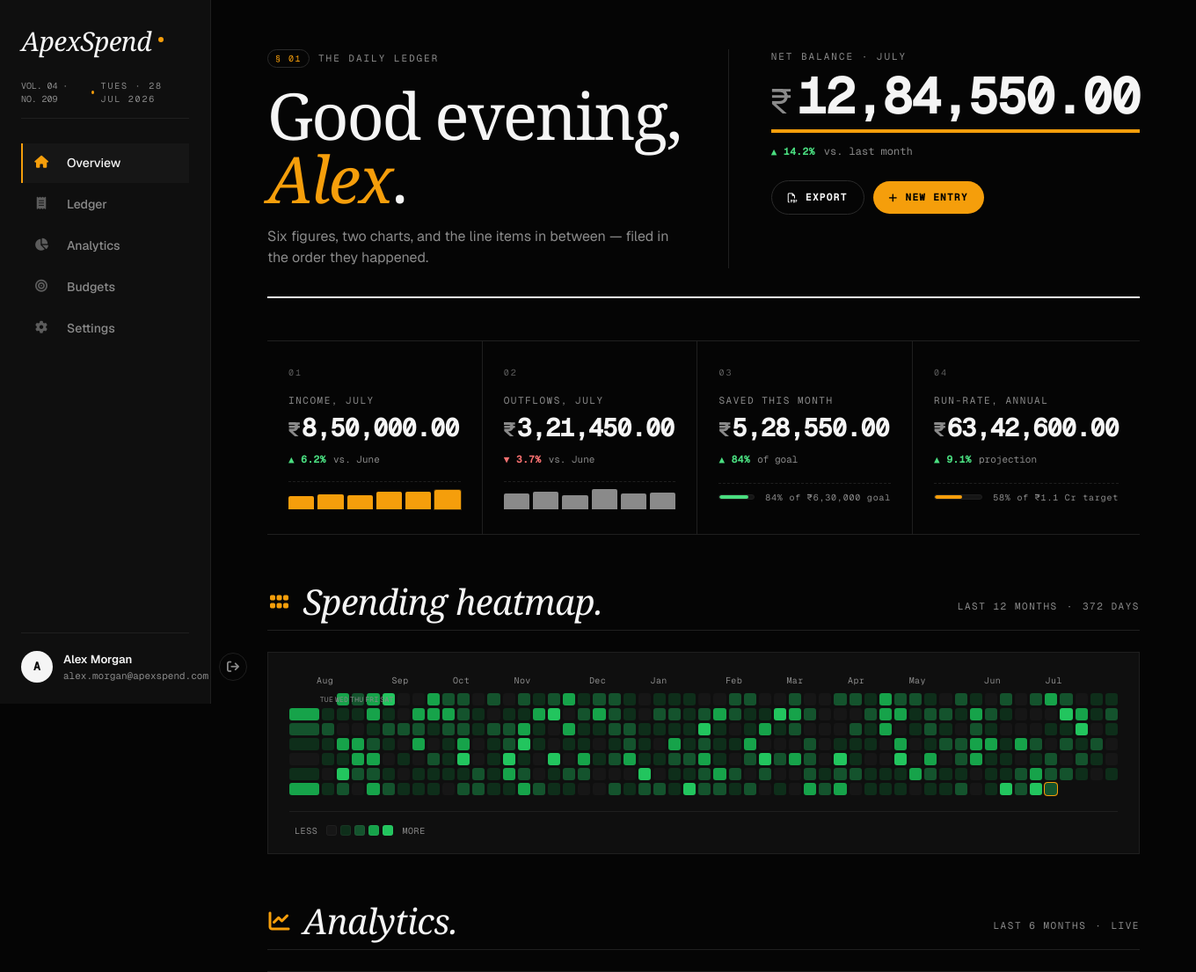
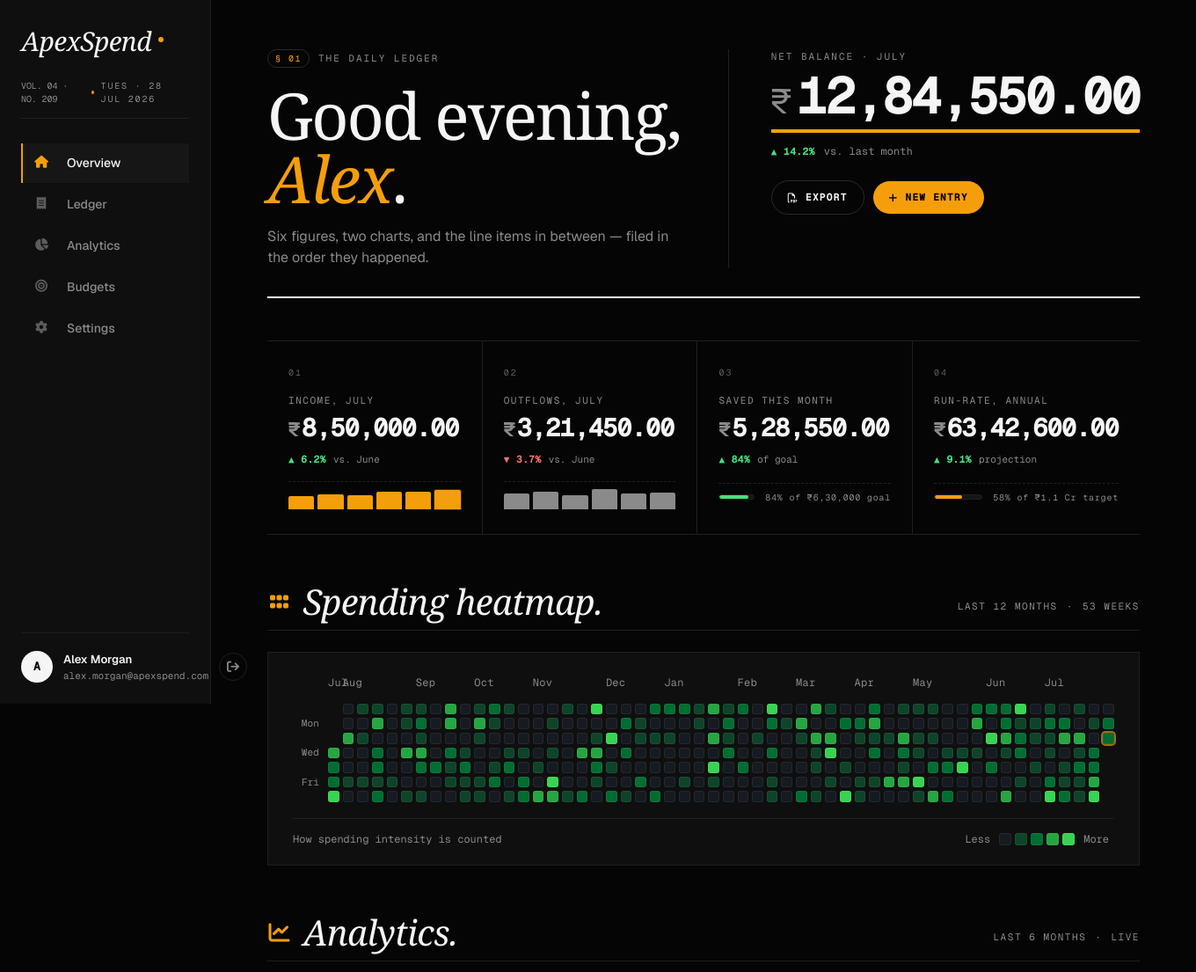
Before and after one commit to karanRatiya123/expense_tracker, a PHP site: page /dashboard.php in a window 1360 px wide. Shown: the top 1105 px of the page at 88% size. Run offline with PHP 8.4, Linux system fonts and the light colour scheme; some web fonts are replaced.

Commit message:
Redesign dashboard heatmap (GitHub-style) and sync analytics palette
- Heatmap now uses GitHub-style layout with weekday labels (Mon/Wed/Fri),
  dedicated heatmap-body wrapper, 'How spending intensity is counted' link,
  and semantic role/aria-label on the grid
- Update heatmap meta caption from '372 days' to '53 weeks'
- Sync HEATMAP_LEVELS palette between app.js and analytics.js to the
  GitHub green scale (#161b22 -> #39d353)
- app.js and style.css: layout/visual updates for the new heatmap structure

```diff
--- a/analytics.js
+++ b/analytics.js
@@ -49,7 +49,7 @@
     function pad2(n) { return String(n).padStart(2, '0'); }
 
     // ----- Heatmap levels (KEEP IN SYNC with app.js) -----
-    const HEATMAP_LEVELS = ['#161616', '#0e2e1a', '#14532d', '#16a34a', '#22c55e'];
+    const HEATMAP_LEVELS = ['#161b22', '#0e4429', '#006d32', '#26a641', '#39d353'];
     function levelFor(total) {
         if (total <= 0)    return 0;
         if (total < 7500)  return 1;
--- a/app.js
+++ b/app.js
@@ -183,18 +183,17 @@ function wireFilters() {
 // SPENDING HEATMAP — GitHub-style 12-month contribution grid
 // ============================================================
 
-const HEATMAP_LEVELS = ['#161616', '#0e2e1a', '#14532d', '#16a34a', '#22c55e'];
+// GitHub dark contribution greens
+const HEATMAP_LEVELS = ['#161b22', '#0e4429', '#006d32', '#26a641', '#39d353'];
 const MONTH_NAMES = ['Jan', 'Feb', 'Mar', 'Apr', 'May', 'Jun', 'Jul', 'Aug', 'Sep', 'Oct', 'Nov', 'Dec'];
-// All 7 weekday labels (Sun → Sat) shown in the left gutter of column 0
-const WEEKDAYS_SHORT = ['Sun', 'Mon', 'Tue', 'Wed', 'Thu', 'Fri', 'Sat'];
 
 // In-memory day store: { 'YYYY-MM-DD': { total, count } }
 const heatmapData = {};
 
-// Generate the last 372 days of plausible data so the heatmap looks lived-in.
+// Generate the last ~12 months of plausible data so the heatmap looks lived-in.
 function seedHeatmapData() {
     const today = new Date(2026, 6, 28); // 28 Jul 2026 (fixed demo date)
-    const totalDays = 372;
+    const totalDays = 371; // ~53 weeks
     const start = new Date(today);
     start.setDate(start.getDate() - (totalDays - 1));
 
@@ -210,18 +209,17 @@ function seedHeatmapData() {
         d.setDate(start.getDate() + i);
         const key = isoDate(d);
 
-        // About 22% of days have zero outflows; the rest spread across 4 levels
+        // About 55% empty (like a real contribution graph), rest spread across levels
         const r = rand();
-        if (r < 0.22) {
+        if (r < 0.55) {
             heatmapData[key] = { total: 0, count: 0 };
         } else {
-            // Most days cluster around low spend; heavy days are rare
             const base = rand();
             let total, count;
-            if (base < 0.45) {
+            if (base < 0.50) {
                 total = Math.round(1500 + rand() * 6000);    // ₹1.5k – ₹7.5k
                 count = 1 + Math.floor(rand() * 2);
-            } else if (base < 0.78) {
+            } else if (base < 0.80) {
                 total = Math.round(7500 + rand() * 10000);   // ₹7.5k – ₹17.5k
                 count = 1 + Math.floor(rand() * 3);
             } else if (base < 0.94) {
@@ -263,9 +261,8 @@ function levelFor(total) {
     return 4;                       // ₹32,500+
 }
 
-// Build the heatmap DOM.
-// The grid is 53 columns (weeks) × 7 rows (weekdays). The first column may
-// be padded so the grid starts on the correct weekday.
+// Build the heatmap DOM — GitHub contribution graph layout:
+//   rows = Sun→Sat, columns = weeks, left labels = Mon / Wed / Fri only
 function buildHeatmap() {
     seedHeatmapData();
 
@@ -277,44 +274,46 @@ function buildHeatmap() {
     months.innerHTML = '';
 
     const end   = new Date(2026, 6, 28);
-    const totalDays = 372;
+    const totalDays = 371;
     const start = new Date(end);
     start.setDate(start.getDate() - (totalDays - 1));
 
-    // Walk back to the previous Sunday so the first column starts a week cleanly
-    const firstDay = new Date(start);
-    const dayOfWeek = firstDay.getDay(); // 0 = Sunday
-    const firstColumnDate = new Date(firstDay);
-    firstColumnDate.setDate(firstColumnDate.getDate() - dayOfWeek);
+    // Align first column to Sunday (GitHub default week start)
+    const firstColumnDate = new Date(start);
+    firstColumnDate.setDate(firstColumnDate.getDate() - firstColumnDate.getDay());
 
-    // Column count
-    const lastDay  = new Date(end);
-    const diffDays = Math.ceil((lastDay - firstColumnDate) / 86400000) + 1;
+    const diffDays = Math.floor((end - firstColumnDate) / 86400000) + 1;
     const cols = Math.ceil(diffDays / 7);
-
     const today = isoDate(end);
 
     const tipDateEl  = document.querySelector('#heatmapTip .tip-date');
     const tipOutEl   = document.querySelector('#heatmapTip .tip-row:nth-child(2) .tip-value');
     const tipCountEl = document.querySelector('#heatmapTip .tip-row:nth-child(3) .tip-value');
 
-    const cells = []; // for month-label positioning
-    let lastMonth = -1;
+    // Track first column index for each month (for top labels)
+    const monthAtCol = [];
 
     for (let c = 0; c < cols; c++) {
         const col = document.createElement('div');
         col.className = 'heatmap-col';
+        col.setAttribute('role', 'rowgroup');
+
+        let monthForCol = -1;
+
         for (let r = 0; r < 7; r++) {
             const cellDate = new Date(firstColumnDate);
             cellDate.setDate(firstColumnDate.getDate() + (c * 7) + r);
 
-            // Skip days before the window
+            // Out-of-range padding cells (still occupy the slot)
             if (cellDate < start || cellDate > end) {
                 const blank = document.createElement('span');
                 blank.className = 'hm-cell hm-blank';
+                blank.setAttribute('aria-hidden', 'true');
                 col.appendChild(blank);
                 continue;
             }
+
+            if (monthForCol < 0) monthForCol = cellDate.getMonth();
 
             const key   = isoDate(cellDate);
             const entry = heatmapData[key] || { total: 0, count: 0 };
@@ -324,55 +323,88 @@ function buildHeatmap() {
             cell.className = 'hm-cell';
             cell.href = 'analytics.php?date=' + encodeURIComponent(key);
             cell.style.background = HEATMAP_LEVELS[lvl];
-            cell.dataset.date   = key;
-            cell.dataset.total  = entry.total;
-            cell.dataset.count  = entry.count;
+            cell.dataset.date  = key;
+            cell.dataset.total = entry.total;
+            cell.dataset.count = entry.count;
+            cell.setAttribute('role', 'gridcell');
 
-            if (key === today) {
-                cell.classList.add('is-today');
-                cell.style.outline = '1px solid #f59e0b';
-            }
-
-            // Weekday label sits in the 28px gutter to the left of column 0,
-            // one for every row (Sun → Sat).
-            if (c === 0) {
-                cell.classList.add('has-label');
-                const lbl = document.createElement('span');
-                lbl.className = 'hm-weekday';
-                lbl.textContent = WEEKDAYS_SHORT[r];
-                cell.appendChild(lbl);
-            }
+            if (key === today) cell.classList.add('is-today');
 
             cell.addEventListener('mouseenter', (ev) => showHeatmapTip(ev.currentTarget, tipDateEl, tipOutEl, tipCountEl));
             cell.addEventListener('mouseleave', hideHeatmapTip);
             cell.addEventListener('focus',      (ev) => showHeatmapTip(ev.currentTarget, tipDateEl, tipOutEl, tipCountEl));
             cell.addEventListener('blur',       hideHeatmapTip);
-            cell.setAttribute('aria-label', `${formatLongDate(cellDate)}, ${entry.total === 0 ? 'no outflows' : '₹' + formatINR(entry.total) + ' across ' + entry.count + (entry.count === 1 ? ' entry' : ' entries')}`);
+            cell.setAttribute(
+                'aria-label',
+                `${formatLongDate(cellDate)}, ${entry.total === 0 ? 'no outflows' : '₹' + formatINR(entry.total) + ' across ' + entry.count + (entry.count === 1 ? ' entry' : ' entries')}`
+            );
 
             col.appendChild(cell);
-            cells.push({ date: cellDate, lvl });
         }
+
+        monthAtCol[c] = monthForCol;
         grid.appendChild(col);
     }
 
-    // Render month labels by detecting month-change between columns
-    let prev = -1;
-    let labelCols = []; // {month, colIndex}
-    cells.forEach(({ date }) => {
-        const m = date.getMonth();
-        if (m !== prev && date.getDate() <= 7) {
-            labelCols.push({ month: m, date });
-            prev = m;
+    // Month labels: place over the first week that contains day 1 of that month
+    // (or the first visible day of a month if the window starts mid-month)
+    const monthLabelCols = [];
+    let prevMonth = -1;
+    for (let c = 0; c < cols; c++) {
+        let labelMonth = -1;
+        for (let r = 0; r < 7; r++) {
+            const d = new Date(firstColumnDate);
+            d.setDate(firstColumnDate.getDate() + (c * 7) + r);
+            if (d < start || d > end) continue;
+            if (d.getDate() === 1) {
+                labelMonth = d.getMonth();
+                break;
+            }
         }
+        // First column of the range: show its month even if not the 1st
+        if (labelMonth < 0 && c === 0 && monthAtCol[0] >= 0) {
+            labelMonth = monthAtCol[0];
+        }
+        if (labelMonth < 0 || labelMonth === prevMonth) continue;
+        prevMonth = labelMonth;
+        monthLabelCols.push({ col: c, month: labelMonth });
+    }
+
+    monthLabelCols.forEach(({ col, month }) => {
+        const m = document.createElement('span');
+        m.className = 'heatmap-month';
+        m.dataset.col = String(col);
+        m.textContent = MONTH_NAMES[month];
+        months.appendChild(m);
     });
 
-    labelCols.forEach(({ month, date }) => {
-        const idx = Math.floor((date - firstColumnDate) / 86400000 / 7);
-        const m = document.createElement('span');
-        m.className = 'heatmap-month';
-        m.style.gridColumn = `${idx + 1} / span 1`;
-        m.textContent = MONTH_NAMES[month];
-        months.appendChild(m);
+    // Position labels from measured column widths (full-width flex grid)
+    positionHeatmapMonths();
+    if (!window.__heatmapMonthResizeBound) {
+        window.__heatmapMonthResizeBound = true;
+        window.addEventListener('resize', () => {
+            clearTimeout(window.__heatmapMonthResizeT);
+            window.__heatmapMonthResizeT = setTimeout(positionHeatmapMonths, 80);
+        });
+    }
+}
+
+// Align month labels to week columns after layout / resize
+function positionHeatmapMonths() {
+    const grid   = document.getElementById('heatmapGrid');
+    const months = document.getElementById('heatmapMonths');
+    if (!grid || !months) return;
+
+    const weekCols = grid.querySelectorAll('.heatmap-col');
+    if (!weekCols.length) return;
+
+    const gridLeft = grid.getBoundingClientRect().left;
+    months.querySelectorAll('.heatmap-month').forEach((label) => {
+        const idx = parseInt(label.dataset.col || '0', 10);
+        const col = weekCols[idx];
+        if (!col) return;
+        const left = col.getBoundingClientRect().left - gridLeft;
+        label.style.left = Math.max(0, left) + 'px';
     });
 }
 
@@ -399,16 +431,14 @@ function showHeatmapTip(cell, tipDateEl, tipOutEl, tipCountEl) {
     tip.setAttribute('aria-hidden', 'false');
     tip.style.opacity = '1';
 
-    // Position above the cell
+    // Position above the cell (fixed coords = viewport)
     const rect = cell.getBoundingClientRect();
     const tipRect = tip.getBoundingClientRect();
-    const scrollX = window.scrollX || window.pageXOffset;
-    const scrollY = window.scrollY || window.pageYOffset;
-    const left = rect.left + scrollX + (rect.width / 2) - (tipRect.width / 2);
-    const top  = rect.top + scrollY - tipRect.height - 10;
+    const left = rect.left + (rect.width / 2) - (tipRect.width / 2);
+    const top  = rect.top - tipRect.height - 10;
 
-    tip.style.left = Math.max(8, Math.min(left, document.documentElement.clientWidth - tipRect.width - 8)) + 'px';
-    tip.style.top  = top + 'px';
+    tip.style.left = Math.max(8, Math.min(left, window.innerWidth - tipRect.width - 8)) + 'px';
+    tip.style.top  = Math.max(8, top) + 'px';
 }
 
 function hideHeatmapTip() {
--- a/dashboard.php
+++ b/dashboard.php
@@ -183,14 +183,28 @@ $activePage = 'overview';
                 <div class="section-meta">
                     <span>Last 12 months</span>
                     <span aria-hidden="true">·</span>
-                    <span>372 days</span>
+                    <span>53 weeks</span>
                 </div>
             </div>
 
             <div class="heatmap">
-                <div class="heatmap-months" id="heatmapMonths" aria-hidden="true"></div>
-                <div class="heatmap-grid" id="heatmapGrid"></div>
+                <div class="heatmap-graph">
+                    <div class="heatmap-months" id="heatmapMonths" aria-hidden="true"></div>
+                    <div class="heatmap-body">
+                        <div class="heatmap-days" id="heatmapDays" aria-hidden="true">
+                            <span class="hm-day" data-dow="0"></span>
+                            <span class="hm-day" data-dow="1">Mon</span>
+                            <span class="hm-day" data-dow="2"></span>
+                            <span class="hm-day" data-dow="3">Wed</span>
+                            <span class="hm-day" data-dow="4"></span>
+                            <span class="hm-day" data-dow="5">Fri</span>
+                            <span class="hm-day" data-dow="6"></span>
+                        </div>
+                        <div class="heatmap-grid" id="heatmapGrid" role="grid" aria-label="Spending by day"></div>
+                    </div>
+                </div>
                 <div class="heatmap-foot">
+                    <span class="heatmap-link">How spending intensity is counted</span>
                     <div class="heatmap-legend">
                         <span class="legend-label">Less</span>
                         <span class="legend-cell" data-level="0"></span>
--- a/style.css
+++ b/style.css
@@ -1451,55 +1451,115 @@ input, select, textarea {
 }
 
 /* ==========================================================================
-   Spending Heatmap (GitHub-style)
+   Spending Heatmap (GitHub-style contribution graph)
+   Full-width horizontal grid · Mon/Wed/Fri on left · week columns of 7 days
    ========================================================================== */
 
+.heatmap-section {
+    width: 100%;
+}
+
 .heatmap {
+    --hm-gap: 4px;
+    --hm-days-w: 40px;
+    --hm-radius: 3px;
+    width: 100%;
     border: var(--hairline);
-    padding: 24px 24px 18px;
+    padding: 28px 28px 20px;
     overflow-x: auto;
     background: var(--paper-card);
     position: relative;
 }
 
+.heatmap-graph {
+    display: block;
+    width: 100%;
+    min-width: 720px; /* keeps cells readable on very narrow viewports */
+}
+
+/* Month labels row — offset by day-label gutter so they sit over the grid */
 .heatmap-months {
-    display: grid;
-    grid-template-columns: 28px repeat(53, 1fr);
-    grid-auto-rows: 16px;
-    gap: 3px;
-    margin-bottom: 6px;
-    font-family: var(--mono);
-    font-size: 10px;
-    color: var(--muted-text);
-    letter-spacing: 0.04em;
-    min-width: 760px;
+    display: block;
+    position: relative;
+    height: 22px;
+    margin-left: var(--hm-days-w);
+    margin-bottom: 8px;
+    font-family: var(--mono);
+    font-size: 12px;
+    color: var(--muted-text);
+    letter-spacing: 0.02em;
 }
 
 .heatmap-month {
-    grid-column: 1 / span 1;
+    position: absolute;
+    top: 0;
+    left: 0;
     white-space: nowrap;
+    line-height: 1;
+    pointer-events: none;
+}
+
+/* Body: day labels + week columns stretch full width */
+.heatmap-body {
+    display: flex;
+    align-items: stretch;
+    gap: 0;
+    width: 100%;
+}
+
+.heatmap-days {
+    display: flex;
+    flex-direction: column;
+    gap: var(--hm-gap);
+    width: var(--hm-days-w);
+    flex-shrink: 0;
+    padding-right: 10px;
+    box-sizing: border-box;
+    align-self: stretch;
+}
+
+.hm-day {
+    display: flex;
+    align-items: center;
+    justify-content: flex-end;
+    flex: 1 1 0;
+    min-height: 0;
+    font-family: var(--mono);
+    font-size: 11px;
+    line-height: 1;
+    color: var(--muted-text);
+    letter-spacing: 0.01em;
+    user-select: none;
 }
 
 .heatmap-grid {
-    display: grid;
-    grid-template-columns: 34px repeat(53, 1fr);
-    grid-auto-rows: 14px;
-    gap: 3px;
-    min-width: 760px;
+    display: flex;
+    gap: var(--hm-gap);
+    flex: 1 1 auto;
+    width: 100%;
+    min-width: 0;
 }
 
 .heatmap-col {
-    display: contents;
+    display: flex;
+    flex-direction: column;
+    gap: var(--hm-gap);
+    flex: 1 1 0;
+    min-width: 12px; /* keeps cells chunky even with many weeks */
 }
 
 .hm-cell {
     display: block;
     width: 100%;
-    height: 14px;
-    border-radius: 3px;
-    background: var(--mist);
+    aspect-ratio: 1 / 1;
+    height: auto;
+    flex: 0 0 auto;
+    border-radius: var(--hm-radius);
+    background: #161b22;
+    box-sizing: border-box;
+    border: 1px solid rgba(255, 255, 255, 0.06);
     position: relative;
-    transition: transform 0.12s ease, box-shadow 0.12s ease;
+    transition: outline-color 0.1s ease, transform 0.1s ease, box-shadow 0.1s ease;
     cursor: pointer;
     outline: none;
     text-decoration: none;
@@ -1508,39 +1568,30 @@ input, select, textarea {
 
 .hm-cell:hover,
 .hm-cell:focus-visible {
-    transform: scale(1.45);
-    box-shadow: 0 0 0 1px var(--tangerine), 0 8px 18px rgba(0, 0, 0, 0.5);
+    outline: 2px solid rgba(255, 255, 255, 0.65);
+    outline-offset: 1px;
     z-index: 4;
+    transform: scale(1.2);
+    box-shadow: 0 4px 14px rgba(0, 0, 0, 0.45);
 }
 
 .hm-blank {
     background: transparent !important;
+    border-color: transparent !important;
     cursor: default;
     pointer-events: none;
+    visibility: hidden;
 }
 
 .hm-blank:hover {
+    outline: none;
     transform: none;
     box-shadow: none;
 }
 
-.hm-cell .hm-weekday {
-    position: absolute;
-    left: -34px;
-    top: 50%;
-    transform: translateY(-50%);
-    width: 30px;
-    text-align: right;
-    font-family: var(--mono);
-    font-size: 8px;
-    letter-spacing: 0.04em;
-    color: var(--muted-text);
-    text-transform: uppercase;
-    pointer-events: none;
-}
-
 .hm-cell.is-today {
-    box-shadow: 0 0 0 1px rgba(245, 158, 11, 0.4);
+    outline: 2px solid rgba(245, 158, 11, 0.65);
+    outline-offset: 0;
 }
 
 /* Footer row */
@@ -1557,7 +1608,7 @@ input, select, textarea {
 
 .heatmap-link {
     font-family: var(--mono);
-    font-size: 11px;
+    font-size: 12px;
     color: var(--muted-text);
     display: inline-flex;
     align-items: center;
@@ -1572,26 +1623,31 @@ input, select, textarea {
     align-items: center;
     gap: 4px;
     font-family: var(--mono);
-    font-size: 10px;
-    color: var(--muted-text);
-    letter-spacing: 0.06em;
-    text-transform: uppercase;
-}
-
-.heatmap-legend .legend-label { padding: 0 6px; }
+    font-size: 12px;
+    color: var(--muted-text);
+    letter-spacing: 0.02em;
+    margin-left: auto;
+}
+
+.heatmap-legend .legend-label {
+    padding: 0 6px;
+    text-transform: none;
+    letter-spacing: 0;
+    font-size: 12px;
+}
 
 .heatmap-legend .legend-cell {
-    width: 12px;
-    height: 12px;
-    border-radius: 3px;
-    border: 1px solid rgba(255, 255, 255, 0.04);
-}
-
-.heatmap-legend .legend-cell[data-level="0"] { background: #161616; }
-.heatmap-legend .legend-cell[data-level="1"] { background: #0e2e1a; }
-.heatmap-legend .legend-cell[data-level="2"] { background: #14532d; }
-.heatmap-legend .legend-cell[data-level="3"] { background: #16a34a; }
-.heatmap-legend .legend-cell[data-level="4"] { background: #22c55e; }
+    width: 14px;
+    height: 14px;
+    border-radius: var(--hm-radius);
+    border: 1px solid rgba(255, 255, 255, 0.06);
+}
+
+.heatmap-legend .legend-cell[data-level="0"] { background: #161b22; }
+.heatmap-legend .legend-cell[data-level="1"] { background: #0e4429; }
+.heatmap-legend .legend-cell[data-level="2"] { background: #006d32; }
+.heatmap-legend .legend-cell[data-level="3"] { background: #26a641; }
+.heatmap-legend .legend-cell[data-level="4"] { background: #39d353; }
 
 /* Clickable heatmap wrapper (→ analytics) */
 .heatmap-click {
@@ -1617,7 +1673,7 @@ input, select, textarea {
 
 /* Hover tooltip */
 .heatmap-tip {
-    position: absolute;
+    position: fixed;
     background: #0a0a0a;
     border: 1px solid var(--line-strong);
     border-radius: 8px;
```
